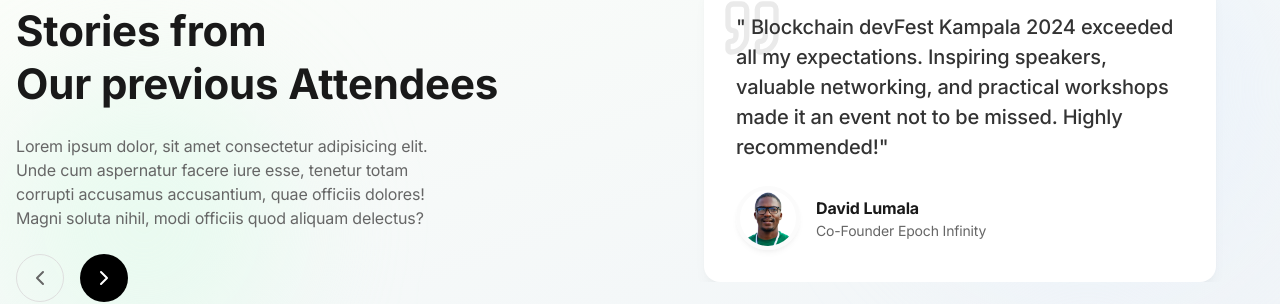
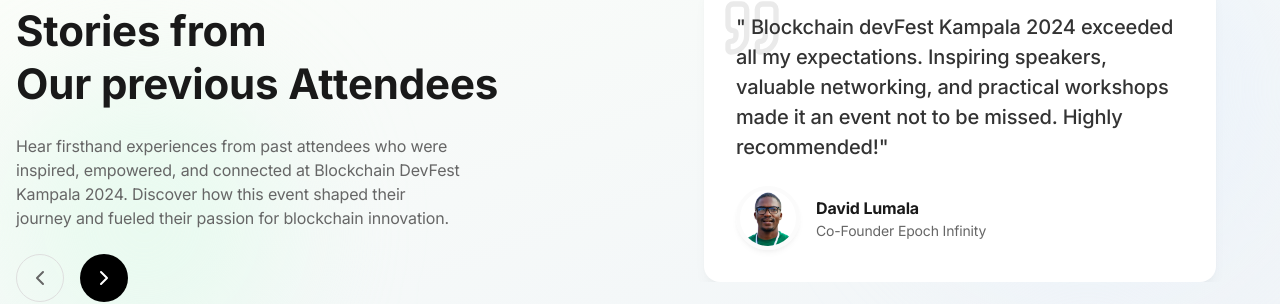
Before and after one commit to eliashezron/devfest, a Next.js app: page / in a window 1280 px wide. Shown: the part 3153-3457 px from the top of the page. Built offline with nearby package versions, Linux system fonts and the light colour scheme.

Commit message:
edited the testimonial file

```diff
--- a/components/testimonials.tsx
+++ b/components/testimonials.tsx
@@ -93,7 +93,9 @@
               Stories from <br />Our previous Attendees
             </h2>
             <p className="text-gray-600 max-w-md">
-              Lorem ipsum dolor, sit amet consectetur adipisicing elit. Unde cum aspernatur facere iure esse, tenetur totam corrupti accusamus accusantium, quae officiis dolores! Magni soluta nihil, modi officiis quod aliquam delectus?
+            Hear firsthand experiences from past attendees who were inspired,
+            empowered, and connected at Blockchain DevFest Kampala 2024.
+            Discover how this event shaped their journey and fueled their passion for blockchain innovation.
             </p>
             <div className="flex space-x-4">
               <button
```
